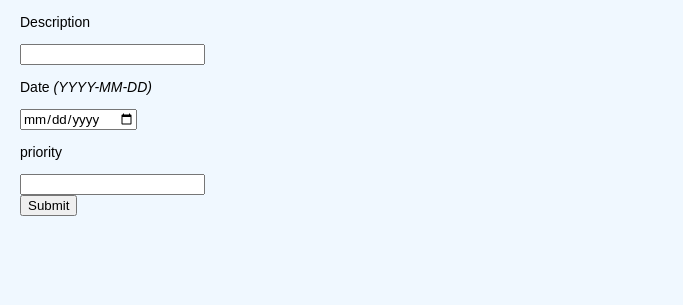
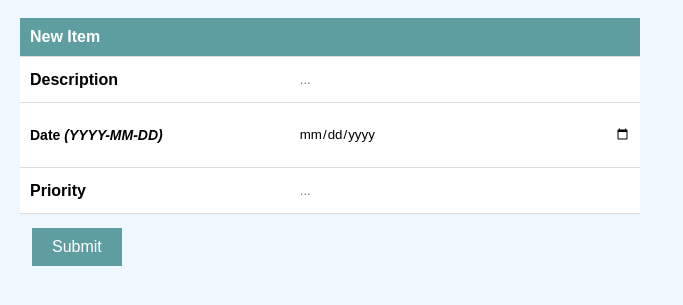
Before and after one commit to chriswales95/Django-Todo, a Django app: page /new_item/ in a window 1280 px wide. Shown: the part 35-340 px from the top of the page, without its empty margins (0-683 px from the left). Run offline with Django 3.2, Linux system fonts and the light colour scheme; the visitor is signed in with stand-in values (Sample User, id 1); some libraries are stand-ins or nearby versions.

Commit message:
style the new item form

```diff
--- a/todo/static/todo/styles.css
+++ b/todo/static/todo/styles.css
@@ -103,7 +103,7 @@ section table tr td a:hover {
   color: darkslategrey;
 }
 
-button {
+button, input[type=submit] {
   border: none;
   color: white;
   background-color: cadetblue;
@@ -118,7 +118,7 @@ button {
   cursor: pointer;
 }
 
-button:hover {
+button:hover, input[type=submit]:hover {
   background-color: white;
   color: cadetblue;
   border-color: cadetblue;
@@ -132,3 +132,10 @@ button:hover {
   float: left;
   box-sizing: border-box;
 }
+
+#new_item_form td input[type=text], input[type=date], input[type=number] {
+  min-width: 100%;
+  padding-top: 5px;
+  padding-bottom: 5px;
+  border-style: none;
+}
--- a/todo/templates/todo/new_item.html
+++ b/todo/templates/todo/new_item.html
@@ -1,21 +1,50 @@
 {% extends 'todo/base.html' %} {% block content %}
 <section>
+  <br />
   {% if error_message %}
   <p>
     <strong>{{ error_message }}</strong>
   </p>
   {% endif %}
 
-  <form method="POST" action="/submit_new_item/">
+  <form id="new_item_form" method="POST" action="/submit_new_item/">
     {% csrf_token %}
-    <p>Description</p>
-    <input type="text" name="item" value="" required />
-    <p>Date <i>(YYYY-MM-DD)</i></p>
-    <input type="date" name="date" value="" required />
-    <p>priority</p>
-    <input type="number" name="priority" value="" required />
-    <br />
-    <input type="submit" value="Submit" />
+    <table>
+      <th style="background-color: #5f9ea0; color: white;" colspan="2">
+        New Item
+      </th>
+      <tr>
+        <th>Description</th>
+        <td>
+          <input type="text" name="item" value="" placeholder="..." required />
+        </td>
+      </tr>
+      <tr>
+        <th>
+          <p>Date <i>(YYYY-MM-DD)</i></p>
+        </th>
+        <td>
+          <input type="date" name="date" value="" placeholder="..." required />
+        </td>
+      </tr>
+
+      <tr>
+        <th>Priority</th>
+        <td>
+          <input
+            type="number"
+            name="priority"
+            value=""
+            placeholder="..."
+            required
+          />
+        </td>
+      </tr>
+      <tr>
+        <td style="background-color: transparent; border-bottom: 0px;"><input type="submit" value="Submit" /></td>
+      </tr>
+    </table>
   </form>
+
   {% endblock %}
 </section>
```
